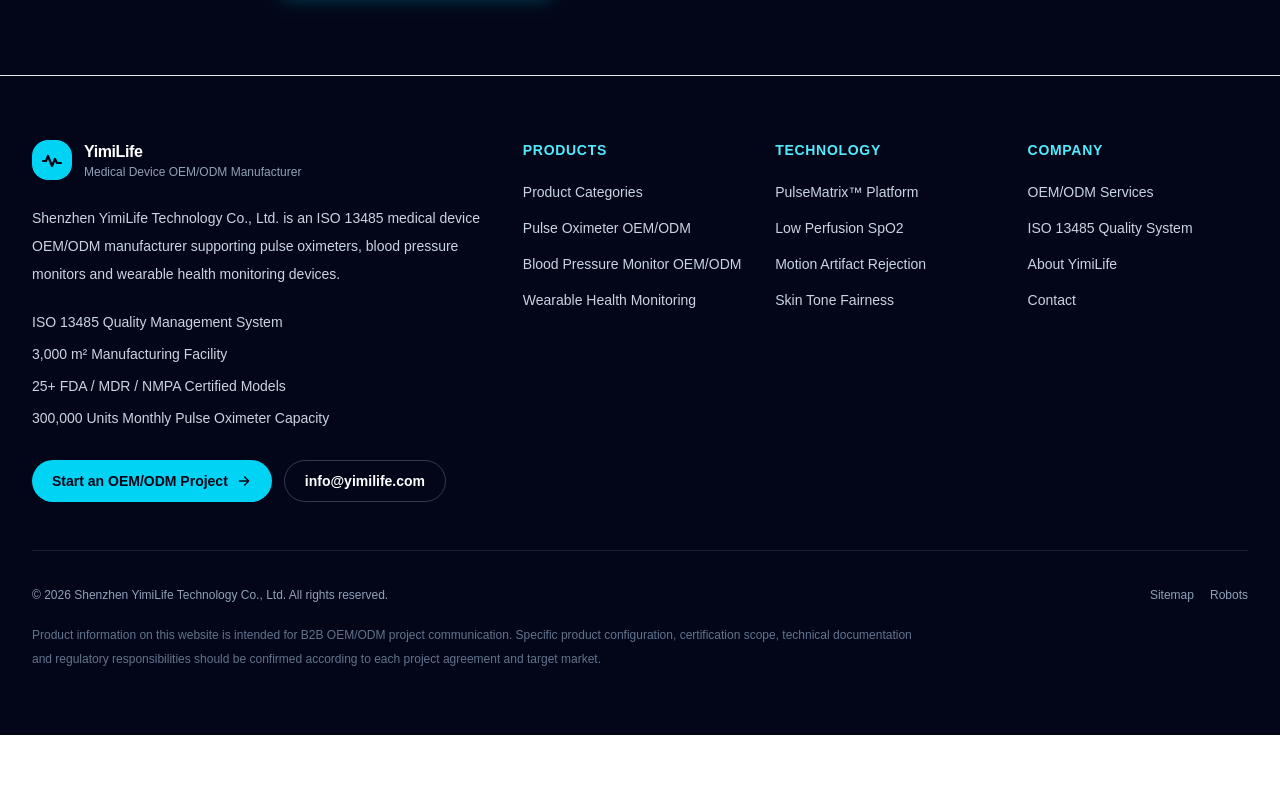
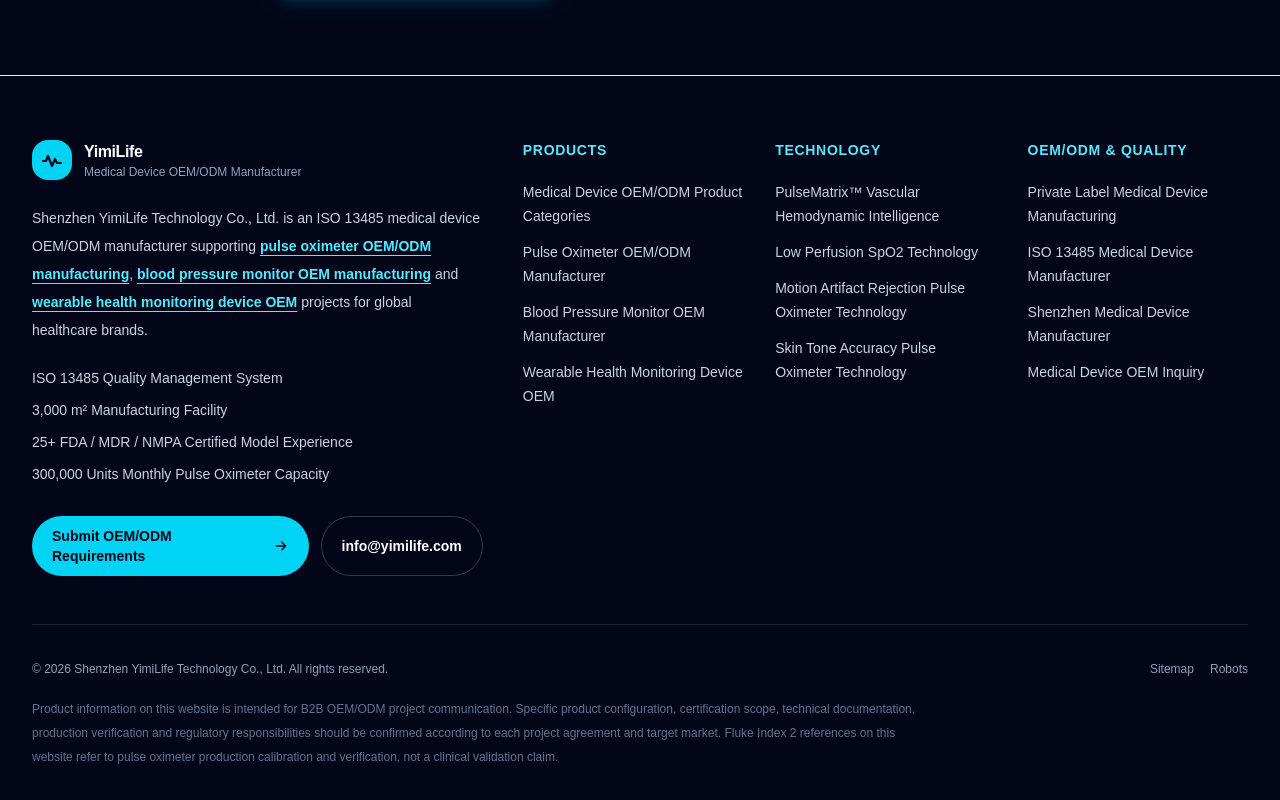
Before and after one commit to hnpsd0755-source/yimi-life-geo, a Next.js app: page / in a window 1280 px wide. Shown: the part 6510-7310 px from the top of the page. Before the commit the page ends 7245 px from the top, so only its background shows below. Built offline with nearby package versions, Linux system fonts and the light colour scheme.

Commit message:
optimize footer SEO internal links

```diff
--- a/components/site-footer.tsx
+++ b/components/site-footer.tsx
@@ -20,28 +20,34 @@
   {
     title: "Products",
     links: [
-      ["Product Categories", "/products"],
-      ["Pulse Oximeter OEM/ODM", "/products/pulse-oximeter"],
-      ["Blood Pressure Monitor OEM/ODM", "/products/blood-pressure-monitor"],
-      ["Wearable Health Monitoring", "/products/wearable-monitoring"],
+      ["Medical Device OEM/ODM Product Categories", "/products"],
+      ["Pulse Oximeter OEM/ODM Manufacturer", "/products/pulse-oximeter"],
+      ["Blood Pressure Monitor OEM Manufacturer", "/products/blood-pressure-monitor"],
+      ["Wearable Health Monitoring Device OEM", "/products/wearable-monitoring"],
     ],
   },
   {
     title: "Technology",
     links: [
-      ["PulseMatrix™ Platform", "/technology"],
-      ["Low Perfusion SpO2", "/technology/low-perfusion-spo2"],
-      ["Motion Artifact Rejection", "/technology/motion-artifact-rejection"],
-      ["Skin Tone Fairness", "/technology/skin-tone-fairness"],
+      ["PulseMatrix™ Vascular Hemodynamic Intelligence", "/technology"],
+      ["Low Perfusion SpO2 Technology", "/technology/low-perfusion-spo2"],
+      [
+        "Motion Artifact Rejection Pulse Oximeter Technology",
+        "/technology/motion-artifact-rejection",
+      ],
+      [
+        "Skin Tone Accuracy Pulse Oximeter Technology",
+        "/technology/skin-tone-fairness",
+      ],
     ],
   },
   {
-    title: "Company",
+    title: "OEM/ODM & Quality",
     links: [
-      ["OEM/ODM Services", "/oem-odm"],
-      ["ISO 13485 Quality System", "/quality"],
-      ["About YimiLife", "/about"],
-      ["Contact", "/contact"],
+      ["Private Label Medical Device Manufacturing", "/oem-odm"],
+      ["ISO 13485 Medical Device Manufacturer", "/quality"],
+      ["Shenzhen Medical Device Manufacturer", "/about"],
+      ["Medical Device OEM Inquiry", "/contact"],
     ],
   },
 ];
@@ -52,7 +58,11 @@
       <div className="mx-auto max-w-7xl px-6 py-16 lg:px-8">
         <div className="grid gap-10 lg:grid-cols-[1.15fr_1.85fr]">
           <div>
-            <Link href="/" className="inline-flex items-center gap-3">
+            <Link
+              href="/"
+              className="inline-flex items-center gap-3"
+              aria-label="YimiLife homepage"
+            >
               <div className="flex h-10 w-10 items-center justify-center rounded-2xl bg-cyan-400 text-slate-950">
                 <svg
                   viewBox="0 0 24 24"
@@ -82,14 +92,34 @@
 
             <p className="mt-6 max-w-md text-sm leading-7 text-slate-300">
               Shenzhen YimiLife Technology Co., Ltd. is an ISO 13485 medical
-              device OEM/ODM manufacturer supporting pulse oximeters, blood
-              pressure monitors and wearable health monitoring devices.
+              device OEM/ODM manufacturer supporting{" "}
+              <Link
+                href="/products/pulse-oximeter"
+                className="font-semibold text-cyan-300 underline underline-offset-4 hover:text-cyan-200"
+              >
+                pulse oximeter OEM/ODM manufacturing
+              </Link>
+              ,{" "}
+              <Link
+                href="/products/blood-pressure-monitor"
+                className="font-semibold text-cyan-300 underline underline-offset-4 hover:text-cyan-200"
+              >
+                blood pressure monitor OEM manufacturing
+              </Link>{" "}
+              and{" "}
+              <Link
+                href="/products/wearable-monitoring"
+                className="font-semibold text-cyan-300 underline underline-offset-4 hover:text-cyan-200"
+              >
+                wearable health monitoring device OEM
+              </Link>{" "}
+              projects for global healthcare brands.
             </p>
 
             <div className="mt-6 grid gap-3 text-sm text-slate-300">
               <p>ISO 13485 Quality Management System</p>
               <p>3,000 m² Manufacturing Facility</p>
-              <p>25+ FDA / MDR / NMPA Certified Models</p>
+              <p>25+ FDA / MDR / NMPA Certified Model Experience</p>
               <p>300,000 Units Monthly Pulse Oximeter Capacity</p>
             </div>
 
@@ -98,7 +128,7 @@
                 href="/contact"
                 className="inline-flex items-center justify-center rounded-full bg-cyan-400 px-5 py-2.5 text-sm font-semibold text-slate-950 transition hover:bg-cyan-300"
               >
-                Start an OEM/ODM Project
+                Submit OEM/ODM Requirements
                 <span className="ml-2">
                   <ArrowIcon />
                 </span>
@@ -156,8 +186,11 @@
           <p className="mt-4 max-w-4xl text-xs leading-6 text-slate-500">
             Product information on this website is intended for B2B OEM/ODM
             project communication. Specific product configuration, certification
-            scope, technical documentation and regulatory responsibilities should
-            be confirmed according to each project agreement and target market.
+            scope, technical documentation, production verification and
+            regulatory responsibilities should be confirmed according to each
+            project agreement and target market. Fluke Index 2 references on
+            this website refer to pulse oximeter production calibration and
+            verification, not a clinical validation claim.
           </p>
         </div>
       </div>
```
